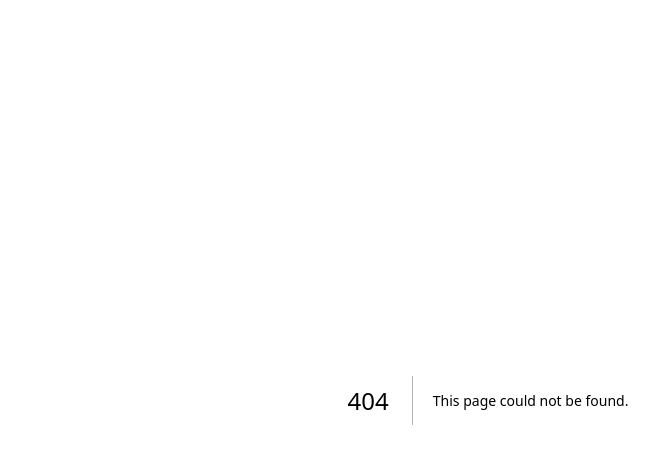
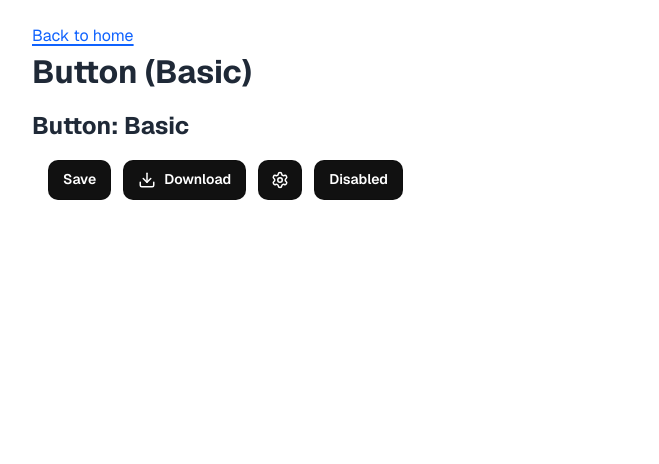
Before and after one commit to jsweetdude/a11y-pattern-lab, a Next.js app: page /button-basic in a window 1280 px wide. Before the commit this address had no page. Shown: the top 464 px of the page, without its empty margins (152-811 px from the left). Built offline with nearby package versions, Linux system fonts and the light colour scheme.

Commit message:
Add basic button documentation and demo

```diff
--- /dev/null
+++ b/src/app/button-basic/page.js
@@ -0,0 +1,19 @@
+"use client";
+
+import Link from "next/link";
+import { ButtonBasicDemo } from "@/components/ButtonBasicDemo";
+
+export default function ButtonBasicPage() {
+  return (
+    <main className="page-wrap">
+      <p>
+        <Link href="/">Back to home</Link>
+      </p>
+      <h1>Button (Basic)</h1>
+      <section aria-labelledby="button-basic-demo">
+        <h2 id="button-basic-demo">Button: Basic</h2>
+        <ButtonBasicDemo />
+      </section>
+    </main>
+  );
+}
--- a/src/app/page.js
+++ b/src/app/page.js
@@ -2,6 +2,7 @@ import Link from "next/link";
 
 export default function Home() {
   const componentPages = [
+    { href: "/button-basic", name: "Button (Basic)", description: "Review accessible default, icon, and disabled button usage." },
     { href: "/carousel", name: "Carousel", description: "Explore previous/next slide controls and announcements." },
     { href: "/collection-row", name: "Collection Row", description: "Browse a paged horizontal collection with keyboard-safe focus behavior." },
     { href: "/dialog", name: "Dialog (Modal)", description: "Test focus management, trapping, and keyboard close behavior." },
--- /dev/null
+++ b/src/components/ButtonBasicDemo.js
@@ -0,0 +1,87 @@
+import * as React from "react";
+import { Download, Settings } from "lucide-react";
+
+export function ButtonBasic({
+  children,
+  onClick,
+  disabled = false,
+  ariaLabel,
+  leadingIcon,
+  trailingIcon,
+  style,
+  ...rest
+}) {
+  const isIconOnly = children == null || (typeof children === "string" && children.trim() === "");
+
+  if (isIconOnly && !ariaLabel) {
+    // Keep this guard minimal and explicit: icon-only buttons must be labeled.
+    throw new Error("ButtonBasic: icon-only buttons require ariaLabel.");
+  }
+
+  return (
+    <button
+      type="button"
+      disabled={disabled}
+      onClick={onClick}
+      aria-label={isIconOnly ? ariaLabel : undefined}
+      style={{ ...baseButtonStyle, ...style }}
+      {...rest}
+    >
+      {leadingIcon ? <span aria-hidden="true" style={iconWrapStyle}>{leadingIcon}</span> : null}
+      {children ? <span style={labelStyle}>{children}</span> : null}
+      {trailingIcon ? <span aria-hidden="true" style={iconWrapStyle}>{trailingIcon}</span> : null}
+    </button>
+  );
+}
+
+/** Demo: text-only, icon+text, icon-only */
+export function ButtonBasicDemo() {
+  return (
+    <div style={{ display: "flex", gap: 12, flexWrap: "wrap", padding: 16 }}>
+      <ButtonBasic onClick={() => alert("Saved")}>Save</ButtonBasic>
+
+      <ButtonBasic
+        onClick={() => alert("Downloaded")}
+        leadingIcon={<Download size={18} aria-hidden="true" focusable="false" />}
+      >
+        Download
+      </ButtonBasic>
+
+      <ButtonBasic
+        onClick={() => alert("Settings")}
+        ariaLabel="Open settings"
+        leadingIcon={<Settings size={18} aria-hidden="true" focusable="false" />}
+        style={{ paddingInline: 12 }}
+      />
+
+      <ButtonBasic disabled onClick={() => alert("Won't fire")}>
+        Disabled
+      </ButtonBasic>
+    </div>
+  );
+}
+
+const baseButtonStyle = {
+  appearance: "none",
+  border: "1px solid rgba(0,0,0,0.2)",
+  borderRadius: 10,
+  background: "#111",
+  color: "#fff",
+  padding: "10px 14px",
+  fontSize: 14,
+  fontWeight: 600,
+  lineHeight: 1.1,
+  cursor: "pointer",
+  display: "inline-flex",
+  alignItems: "center",
+  gap: 8,
+};
+
+const iconWrapStyle = {
+  display: "inline-flex",
+  alignItems: "center",
+};
+
+const labelStyle = {
+  display: "inline-block",
+};
```
